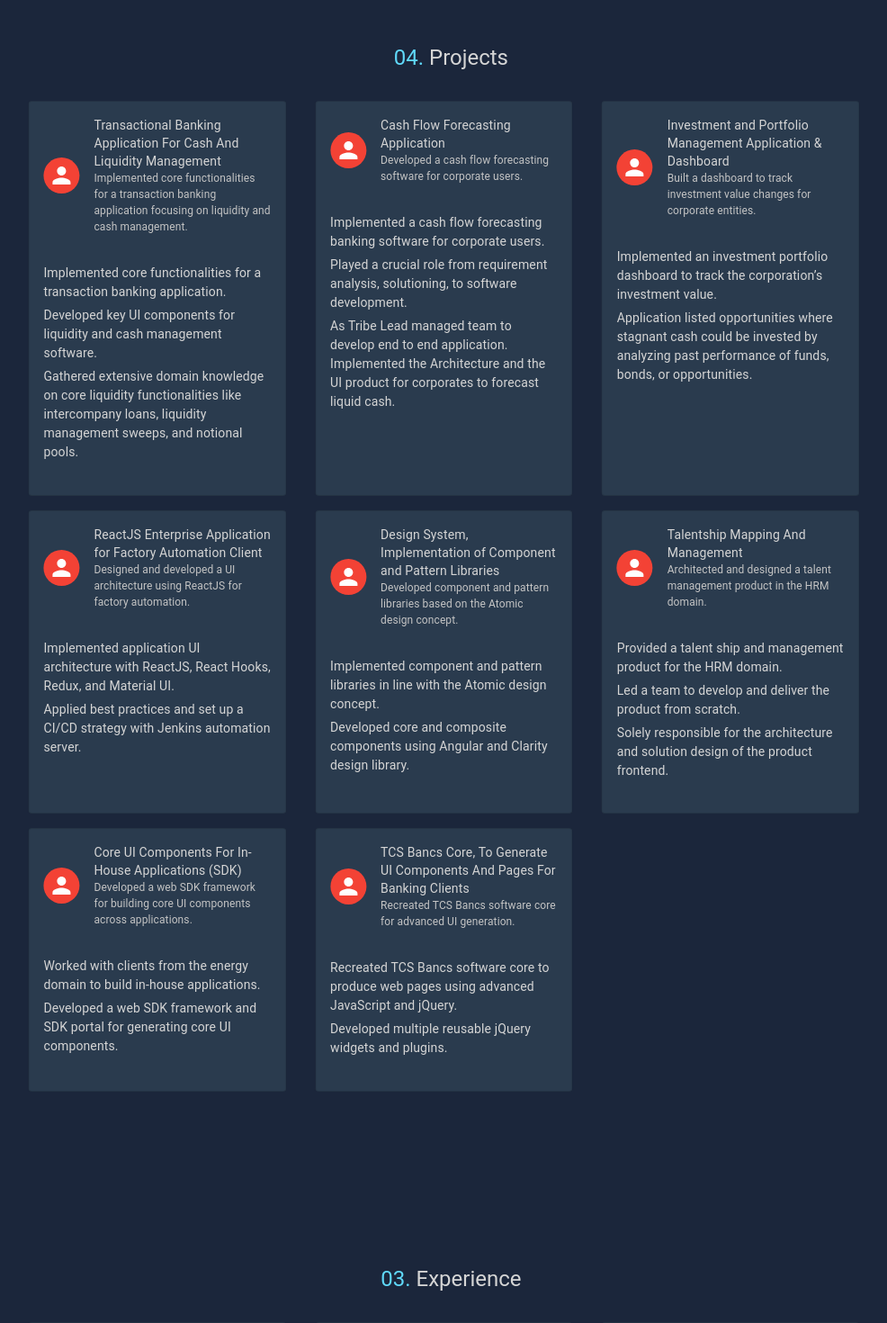
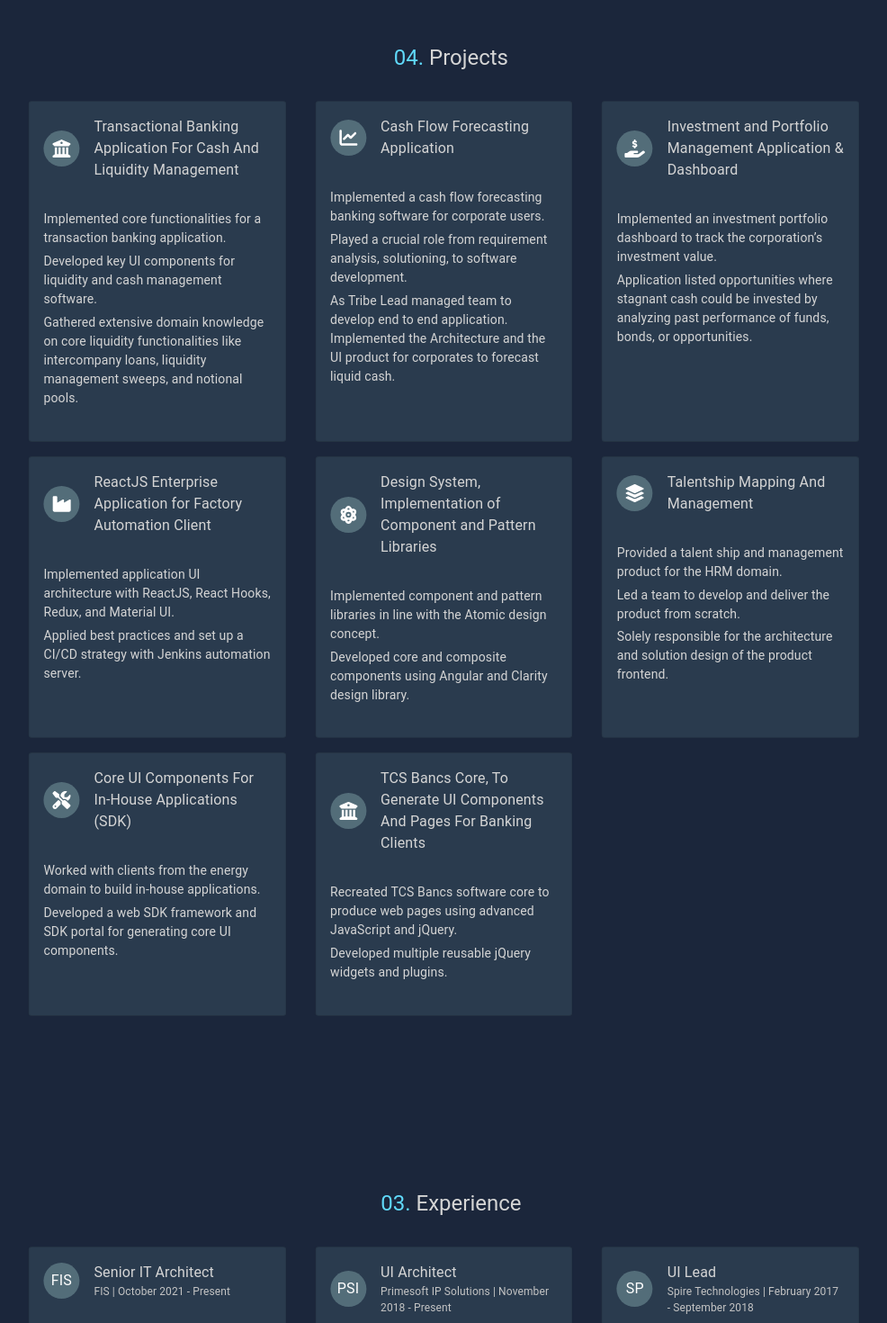
Before and after one commit to sayan-digital-product/sayan-portfolio, a Next.js app: page / in a window 1280 px wide. Shown: the part 2940-4410 px from the top of the page at 90% size, without its empty margins (92-1078 px from the left). Built offline with nearby package versions, Linux system fonts and the light colour scheme.

Commit message:
Added avatar and updated content

```diff
--- a/components/experience-card/experience-card.tsx
+++ b/components/experience-card/experience-card.tsx
@@ -5,7 +5,7 @@ import CardActions from '@mui/material/CardActions';
 import CardContent from '@mui/material/CardContent';
 import Button from '@mui/material/Button';
 import Typography from '@mui/material/Typography';
-import { red } from '@mui/material/colors';
+import { blueGrey, red } from '@mui/material/colors';
 import Avatar from '@mui/material/Avatar';
 import { motion } from 'framer-motion';
 import CardHeader from '@mui/material/CardHeader';
@@ -20,13 +20,11 @@ export default function ExperienceCard(item: ExperienceModel){
                 <motion.div whileHover={{ scale:1.04}} className='full-height'>
                     <Card variant="outlined" elevation={0} className="full-height card-background">
                         <CardHeader
-                            avatar={
-                            <Avatar sx={{ bgcolor: red[500] }} aria-label="recipe">
-                                FIS
-                            </Avatar>
+                         avatar={
+                            <Avatar sx={{background: blueGrey[600]}} variant='circular'>{<Typography sx={{fontSize:'16px'}}>{item.shortName}</Typography>}</Avatar>
                             }
-                            title={item.role}
-                            subheader={<Typography sx={{color: '#c5c5c5', fontSize:'12px'}}>{item.date}</Typography>}
+                            title={<Typography sx={{fontSize:'16px'}}>{item.role}</Typography>}
+                            subheader={<Typography sx={{color: '#c5c5c5', fontSize:'12px'}}>{`${item.company} | ${item.date}`}</Typography>}
                         />
                         <CardContent>
 
--- a/components/project-card/project-card.tsx
+++ b/components/project-card/project-card.tsx
@@ -5,12 +5,16 @@ import CardActions from '@mui/material/CardActions';
 import CardContent from '@mui/material/CardContent';
 import Button from '@mui/material/Button';
 import Typography from '@mui/material/Typography';
-import { red } from '@mui/material/colors';
-import { motion } from 'framer-motion';
+import { blue, blueGrey, deepPurple, green, grey, red, teal } from '@mui/material/colors';
+import { color, motion } from 'framer-motion';
 // import { Fade } from "react-reveal";
 import Avatar from '@mui/material/Avatar';
 import CardHeader from '@mui/material/CardHeader';
 import { ProjectModel } from '@/interfaces/project-data';
+import Icon from '@mui/material/Icon';
+import { FontAwesomeIcon } from '@fortawesome/react-fontawesome';
+import { faBank, faChartLine, faSolarPanel, faHandHoldingDollar, faIndustry, faAtom } from '@fortawesome/free-solid-svg-icons';
+import {} from '@fortawesome/free-brands-svg-icons';
 
 
 export default function ProjectCard(item: ProjectModel){
@@ -23,10 +27,9 @@ export default function ProjectCard(item: ProjectModel){
                 <Card variant="outlined" elevation={0} className="full-height card-background">
                     <CardHeader
                         avatar={
-                        <Avatar sx={{ bgcolor: red[500] }} aria-label="recipe">
-                        </Avatar>
+                            <Avatar sx={{background: blueGrey[600]}} variant='circular'> <FontAwesomeIcon  icon={item.logo} /> </Avatar>
                         }
-                        title={item.name}
+                        title={<Typography sx={{fontSize:'16px'}}>{item.name}</Typography>}
                         subheader={<Typography sx={{color: '#c5c5c5', fontSize:'12px'}}>{item.summary}</Typography>}
                     />
                     <CardContent>
--- a/core/portfolio.tsx
+++ b/core/portfolio.tsx
@@ -1,4 +1,4 @@
-
+import { faBank, faChartLine, faSolarPanel, faHandHoldingDollar, faIndustry, faAtom, faLayerGroup, faScrewdriverWrench } from '@fortawesome/free-solid-svg-icons';
 
 export const aboutMe = {
   desc:[
@@ -182,8 +182,9 @@ export const skills = {
 export const experience = [
   {
     role: "Senior IT Architect",
-    company: "FIS Global",
+    company: "FIS",
     companylogo: "/img/icons/common/ovs.png",
+    shortName: "FIS",
     date: "October 2021 - Present",
     descBullets: [
       "  Working as Senior Technical Architect in UI/UX CoE team.",
@@ -197,8 +198,9 @@ export const experience = [
   {
       role: "UI Architect",
       company: "Primesoft IP Solutions",
-      companylogo: "",  // Add company logo if available
+      companylogo: "/img/icons/common/ovs.png",  // Add company logo if available
       date: "November 2018 - Present",
+      shortName: "PSI",
       descBullets: [
         "Describing best-fit architecture according to client requirement, setup development process, define deployment and hosting strategy.",
         "Coordinating with product managers, played a key role in terms of requirement analysis, and provided critical inputs during the requirement gathering phase.",
@@ -213,6 +215,7 @@ export const experience = [
     "company": "Spire Technologies",
     "companylogo": "/img/icons/common/ovs.png",  // Add company logo if available
     "date": "February 2017 - September 2018",
+    "shortName": "SP",
     "descBullets": [
       "Worked as front end lead developer and manager, delivered the product for talent ship and talent mapping AI software for HRM domain.",
       "Individually responsible in terms of architecture and solution design of the product front end.",
@@ -226,6 +229,7 @@ export const experience = [
     "company": "Mphasis",
     "companylogo": "/img/icons/common/ovs.png",  // Add company logo if available
     "date": "February 2015 - February 2017",
+    "shortName": "MP",
     "descBullets": [
       "Worked with the client from the energy domain and implemented in-house applications, built SDK for all applications across different business units.",
       "Applied core reusable components using AngularJS, implemented branding logic across organizational applications.",
@@ -239,6 +243,7 @@ export const experience = [
     "company": "Tata Consultancy Services",
     "companylogo": "/img/icons/common/ovs.png",  // Add company logo if available
     "date": "December 2011 - February 2015",
+    "shortName": "TCS",
     "descBullets": [
       "Recreated TCS Bancs software core to generate web pages with advanced object-oriented JavaScript, jQuery widgets.",
       "Developed multiple re-usable jQuery widgets and plugins in the process.",
@@ -252,7 +257,8 @@ export const experience = [
 export const projects = [
     {
       "name": "Transactional Banking Application For Cash And Liquidity Management",
-      "summary": "Implemented core functionalities for a transaction banking application focusing on liquidity and cash management.",
+
+      "logo": faBank,
       "desc": [
           "Implemented core functionalities for a transaction banking application.",
           "Developed key UI components for liquidity and cash management software.",
@@ -263,7 +269,7 @@ export const projects = [
   },
   {
     "name": "Cash Flow Forecasting Application",
-    "summary": "Developed a cash flow forecasting software for corporate users.",
+    "logo": faChartLine,
     "desc": [
         "Implemented a cash flow forecasting banking software for corporate users.",
         "Played a crucial role from requirement analysis, solutioning, to software development.",
@@ -274,7 +280,7 @@ export const projects = [
   },
   {
     "name": "Investment and Portfolio Management Application & Dashboard",
-    "summary": "Built a dashboard to track investment value changes for corporate entities.",
+    "logo": faHandHoldingDollar,
     "desc": [
         "Implemented an investment portfolio dashboard to track the corporation’s investment value.",
         "Application listed opportunities where stagnant cash could be invested by analyzing past performance of funds, bonds, or opportunities."
@@ -284,7 +290,7 @@ export const projects = [
   },
   {
     "name": "ReactJS Enterprise Application for Factory Automation Client",
-    "summary": "Designed and developed a UI architecture using ReactJS for factory automation.",
+    "logo": faIndustry,
     "desc": [
         "Implemented application UI architecture with ReactJS, React Hooks, Redux, and Material UI.",
         "Applied best practices and set up a CI/CD strategy with Jenkins automation server."
@@ -294,7 +300,7 @@ export const projects = [
   },
   {
     "name": "Design System, Implementation of Component and Pattern Libraries",
-    "summary": "Developed component and pattern libraries based on the Atomic design concept.",
+    "logo": faAtom,
     "desc": [
         "Implemented component and pattern libraries in line with the Atomic design concept.",
         "Developed core and composite components using Angular and Clarity design library."
@@ -304,7 +310,7 @@ export const projects = [
   },
   {
     "name": "Talentship Mapping And Management",
-    "summary": "Architected and designed a talent management product in the HRM domain.",
+    "logo": faLayerGroup,
     "desc": [
         "Provided a talent ship and management product for the HRM domain.",
         "Led a team to develop and deliver the product from scratch.",
@@ -315,7 +321,7 @@ export const projects = [
   },
   {
     "name": "Core UI Components For In-House Applications (SDK)",
-    "summary": "Developed a web SDK framework for building core UI components across applications.",
+    "logo": faScrewdriverWrench,
     "desc": [
         "Worked with clients from the energy domain to build in-house applications.",
         "Developed a web SDK framework and SDK portal for generating core UI components."
@@ -325,7 +331,7 @@ export const projects = [
   },
   {
     "name": "TCS Bancs Core, To Generate UI Components And Pages For Banking Clients",
-    "summary": "Recreated TCS Bancs software core for advanced UI generation.",
+    "logo": faBank,
     "desc": [
         "Recreated TCS Bancs software core to produce web pages using advanced JavaScript and jQuery.",
         "Developed multiple reusable jQuery widgets and plugins."
--- a/interfaces/experience-data.ts
+++ b/interfaces/experience-data.ts
@@ -4,6 +4,7 @@ export interface ExperienceModel {
     role: string;
     company: string;
     companylogo: string;
+    shortName?: string;
     date: string;
     desc?: string;
     descBullets?: string[];
--- a/interfaces/project-data.ts
+++ b/interfaces/project-data.ts
@@ -1,6 +1,7 @@
 export interface ProjectModel {
     name: string;
     summary?: string;
+    logo: any;
     desc: string[];
     github?: string;
     tags: string[];
--- a/package.json
+++ b/package.json
@@ -11,6 +11,11 @@
   "dependencies": {
     "@emotion/react": "^11.10.6",
     "@emotion/styled": "^11.10.6",
+    "@fortawesome/fontawesome-svg-core": "^6.6.0",
+    "@fortawesome/free-brands-svg-icons": "^6.6.0",
+    "@fortawesome/free-regular-svg-icons": "^6.6.0",
+    "@fortawesome/free-solid-svg-icons": "^6.6.0",
+    "@fortawesome/react-fontawesome": "^0.2.2",
     "@mui/icons-material": "^5.11.11",
     "@mui/material": "^5.11.14",
     "@react-spring/parallax": "^9.7.1",
```
Also changed, not shown: 1 other file (tests, documents, lock files or other folders).
